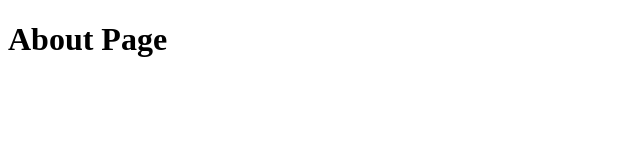
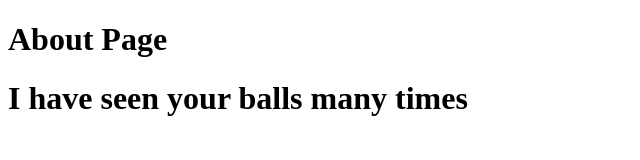
Before and after one commit to lllGatesJ13/lllGatesJ13.github.io, a plain HTML site: page about.html in a window 1280 px wide. Shown: the whole page, without its empty margins (0-640 px from the left). Drawn offline with Linux system fonts and the light colour scheme.

Commit message:
Update about.html

```diff
--- a/about.html
+++ b/about.html
@@ -5,3 +5,4 @@
   <h1>About Page</h1>
 </body>
 </html>
+<h1>I have seen your balls many times</h1>
```
